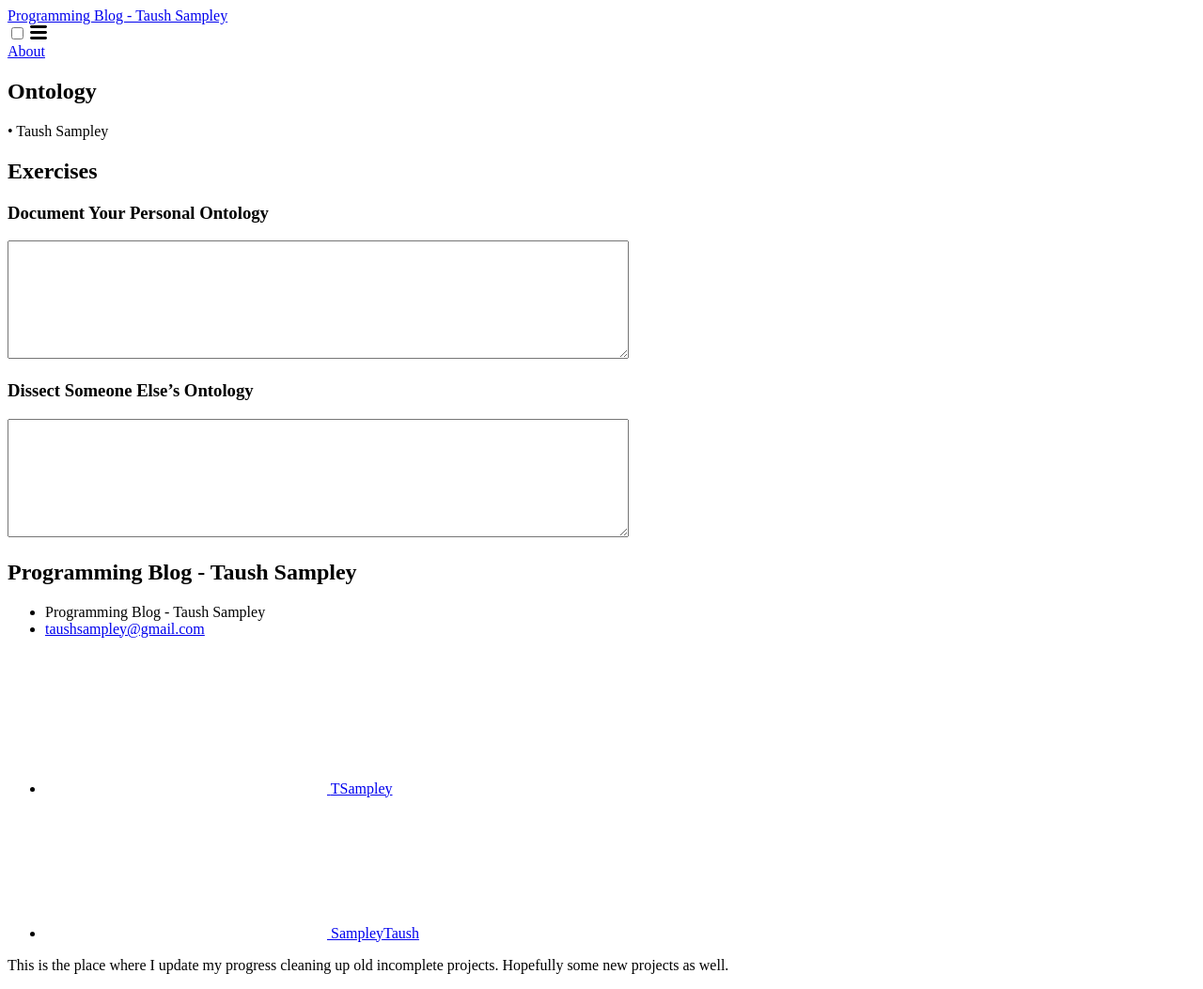
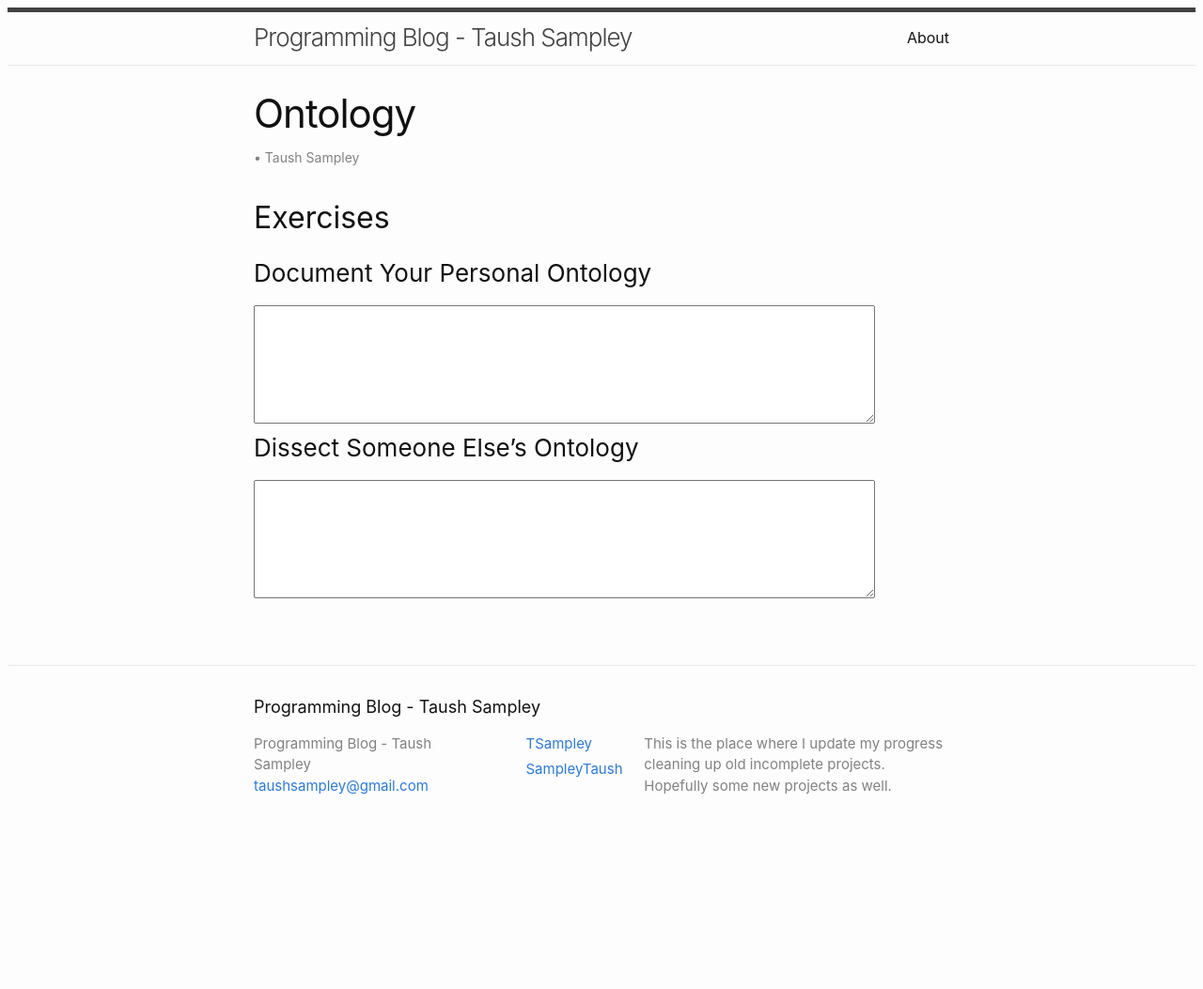
Before and after one commit to TSampley/TSampley.github.io, a Jekyll site: the page built from philosophy/ontology/index.md, in a window 1280 px wide. Shown: the whole page at 94% size. Built offline with Jekyll 4.4.1, drawn with Linux system fonts in a browser that asks for light colours; after the commit the page ends 916 px from its top, so only the background shows below that.

Commit message:
Rename default scss

```diff
--- a/assets/css/wiki.scss
+++ b/assets/css/wiki.scss
@@ -1,7 +1,7 @@
 ---
 ---
 
-@use './default.scss';
+@use './base.scss';
 
 .demo-box {
     background: grey;
@@ -47,3 +47,76 @@
 @media screen and (min-height: 900px) {
 
 }
+
+.wiki-list-heading {
+    font-size: 28px
+}
+
+.wiki-list {
+    margin-left: 0;
+    list-style: none
+}
+
+.wiki-list>li {
+    margin-bottom: 30px
+}
+
+.wiki-meta {
+    font-size: 14px;
+    color: #828282
+}
+
+.wiki-link {
+    display: block;
+    font-size: 24px
+}
+
+.wiki-header {
+    margin-bottom: 30px
+}
+
+.wiki-title {
+    font-size: 42px;
+    letter-spacing: -1px;
+    line-height: 1
+}
+
+@media screen and (max-width: 800px) {
+    .wiki-title {
+        font-size: 36px
+    }
+}
+
+.wiki-content {
+    margin-bottom: 30px
+}
+
+.wiki-content h2 {
+    font-size: 32px
+}
+
+@media screen and (max-width: 800px) {
+    .wiki-content h2 {
+        font-size: 28px
+    }
+}
+
+.wiki-content h3 {
+    font-size: 26px
+}
+
+@media screen and (max-width: 800px) {
+    .wiki-content h3 {
+        font-size: 22px
+    }
+}
+
+.wiki-content h4 {
+    font-size: 20px
+}
+
+@media screen and (max-width: 800px) {
+    .wiki-content h4 {
+        font-size: 18px
+    }
+}
```
